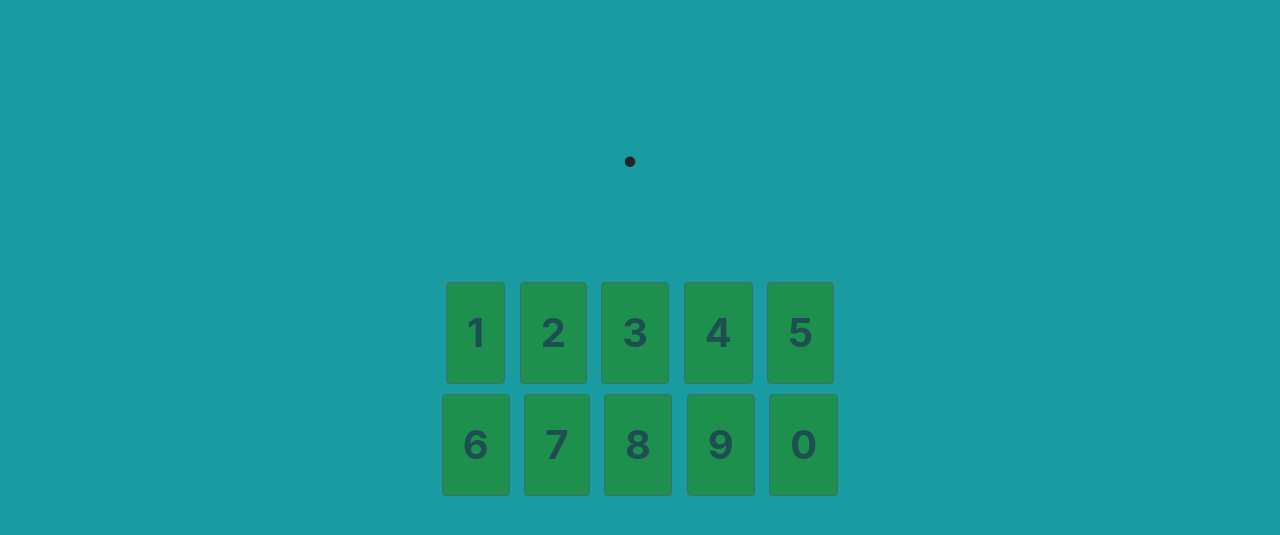
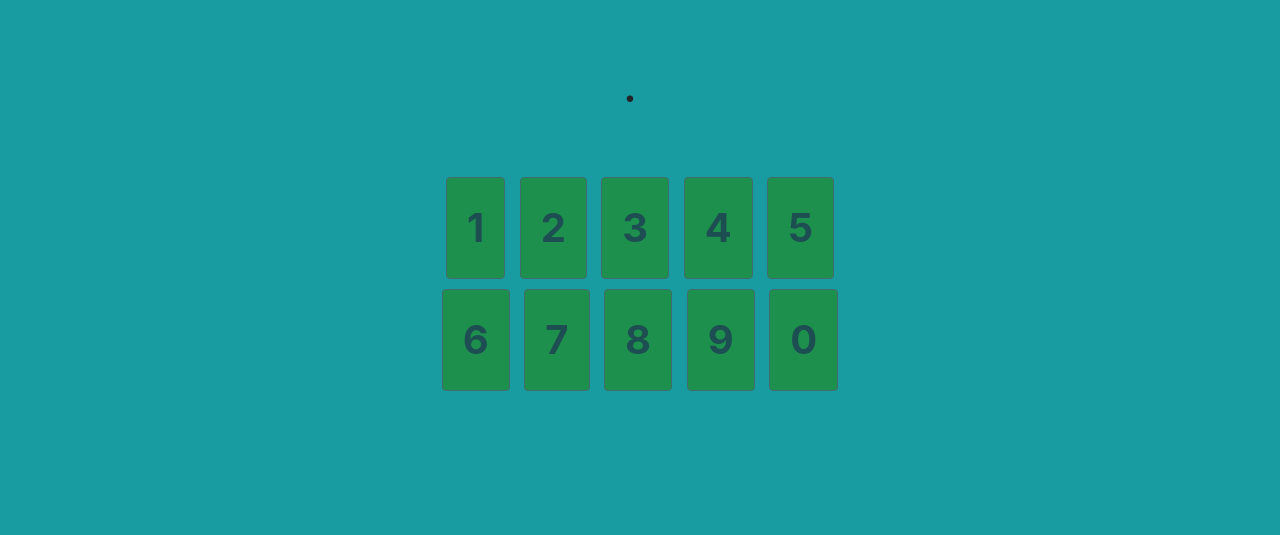
Before and after one commit to Code-Institute-Submissions/ifd-project-1, a plain HTML site: page index.html in a window 1280 px wide. Shown: the part 257-792 px from the top of the page. Drawn offline with nearby package versions, Linux system fonts and the light colour scheme.

Commit message:
Font size and paddings reduced for display.

```diff
--- a/assets/css/style.css
+++ b/assets/css/style.css
@@ -48,10 +48,10 @@
 
 /* ---------------------------------- display for the numbers ----------------------------------- */
 .display-numbers {
-    font-size: 80px;
+    font-size: 50px;
     letter-spacing: 20px;
-    padding-top: 80px;
-    padding-bottom: 80px;
+    padding-top: 50px;
+    padding-bottom: 50px;
 }
 
 .display {}
```
